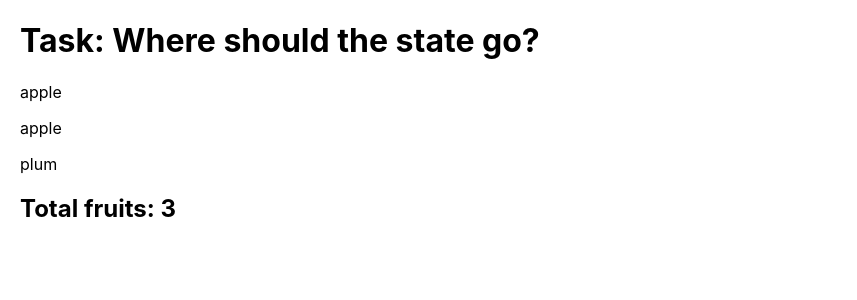
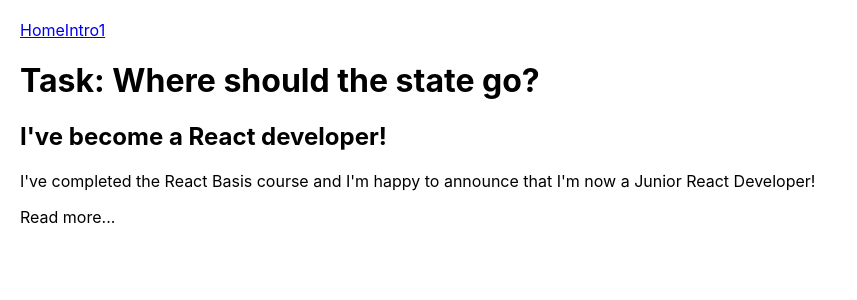
Before and after one commit to AgniveshChaubey/React-practice, a React (Create React App) app: page / in a window 1280 px wide. Shown: the top 300 px of the page, without its empty margins (0-857 px from the left). Built offline with nearby package versions, Linux system fonts and the light colour scheme.

Commit message:
practicing routes

```diff
--- a/package.json
+++ b/package.json
@@ -8,6 +8,7 @@
     "@testing-library/user-event": "^13.5.0",
     "react": "^18.2.0",
     "react-dom": "^18.2.0",
+    "react-router-dom": "^6.4.4",
     "react-scripts": "5.0.1",
     "web-vitals": "^2.1.4"
   },
--- a/src/App.js
+++ b/src/App.js
@@ -1,4 +1,5 @@
 import './App.css';
+import { Route, Routes, Link } from 'react-router-dom';
 import { Btn, Btn2 } from './components/Card';
 import { ModeToggler } from './components/Card';
 import { RegisterForm, TextInputWithFocusButton } from './components/InputFunction';
@@ -7,6 +8,7 @@ import Heading from './components/Heading';
 import Main from './components/Main';
 import { Fruits, FruitsCounter } from './components/Fruits';
 import React from 'react';
+import { Intro1, Intro2, Intro3 } from './components/Intro';
 
 function App(props) {
 
@@ -18,13 +20,15 @@ function App(props) {
 
   return (
     <div className='App'>
+      <nav>
+        <Link to="/" className="nav-item" >Home</Link>
+        <Link to="/intro1" className="nav-item" >Intro1</Link>
+      </nav>
       {/* <Heading firstName='Agnii!' /> */}
       {/* <Heading firstName='Rahul'/> */}
-      <h1>
-        {"Task: Where should the state go?"}
-      </h1>
-      <Fruits fruits={fruits} />
-      <FruitsCounter fruits = {fruits} />
+      <h1>{"Task: Where should the state go?"}</h1>
+      {/* <Fruits fruits={fruits} />
+      <FruitsCounter fruits = {fruits} /> */}
       {/* <RegisterForm /> */}
       {/* <TextInputWithFocusButton /> */}
       {/* <Btn2 /> */}
@@ -35,6 +39,12 @@ function App(props) {
       {/* <Main msg="I passed through the Header and the Wrapper and I reached the Button component" /> */}
       {/* <Card h2="Second card's h2" h3="Senond card's h3" /> */}
       {/* <Card h2="Third card's h2" h3="Third card's h3" /> */}
+      <Routes>
+        <Route path="/" element={<Intro1 />} />
+        <Route path="/intro1" element={<Intro1 />} />
+        <Route path="/intro2" element={<Intro2 />} />
+        <Route path="/intro3" element={<Intro3 />} />
+      </Routes>
     </div>
   );
 };
--- /dev/null
+++ b/src/components/Intro.js
@@ -0,0 +1,41 @@
+
+
+export function Intro1() {
+    return (
+        <div className="blog-post-intro">
+            <h2>I've become a React developer!</h2>
+            <div>
+                <p>I've completed the React Basis course and I'm happy to announce that I'm now a Junior React Developer!</p>
+                <p className="link">Read more...</p>
+            </div>
+        </div>
+    );
+};
+
+
+export function Intro2() {
+    return (
+        <div className="blog-post-intro">
+            <h2>
+                Why I love frontend web development
+            </h2>
+            <div>
+                <p>In this blog post, I'll link 10 reasons why I to work as a frontend developer</p>
+                <p className="link">Read more...</p>
+            </div>
+        </div>
+    );
+};
+
+
+export function Intro3() {
+    return (
+        <div className="blog-post-intro">
+            <h2>What's the best way to style your react app?</h2>
+            <div>
+                <p>There are so many options to choose from. Here's hih level overview of popular ones,</p>
+                <p className="link">Read more...</p>
+            </div>
+        </div>
+    );
+};
--- a/src/index.js
+++ b/src/index.js
@@ -3,11 +3,14 @@ import ReactDOM from 'react-dom/client';
 import './index.css';
 import App from './App';
 import reportWebVitals from './reportWebVitals';
+import { BrowserRouter } from 'react-router-dom';
 
 const root = ReactDOM.createRoot(document.getElementById('root'));
 root.render(
   <React.StrictMode>
+  <BrowserRouter>
     <App title="This is Agni!"/>
+  </BrowserRouter>
   </React.StrictMode>
 );
 
```
Also changed, not shown: src/components/Intro1.js (deleted, +0 -13 lines), src/components/Intro2.js (deleted, +0 -15 lines), src/components/Intro3.js (deleted, +0 -11 lines), 1 other file (tests, documents, lock files or other folders).
